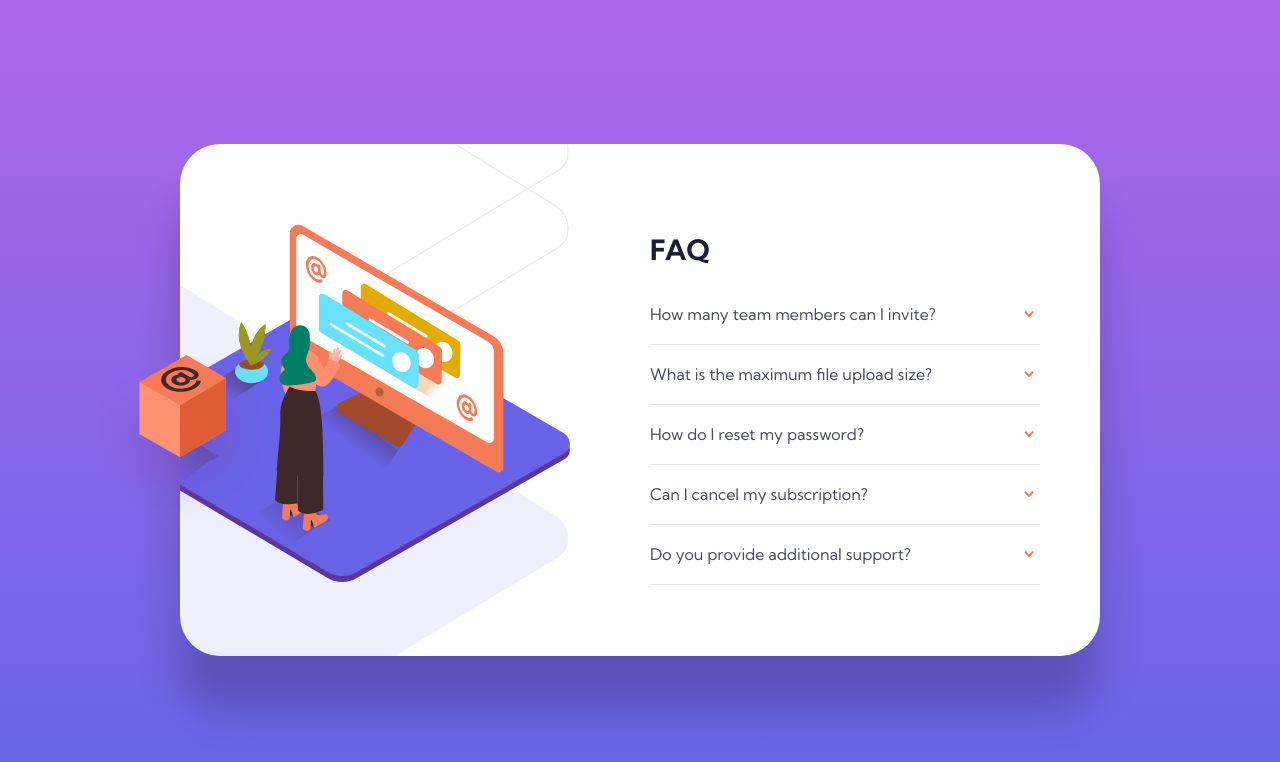
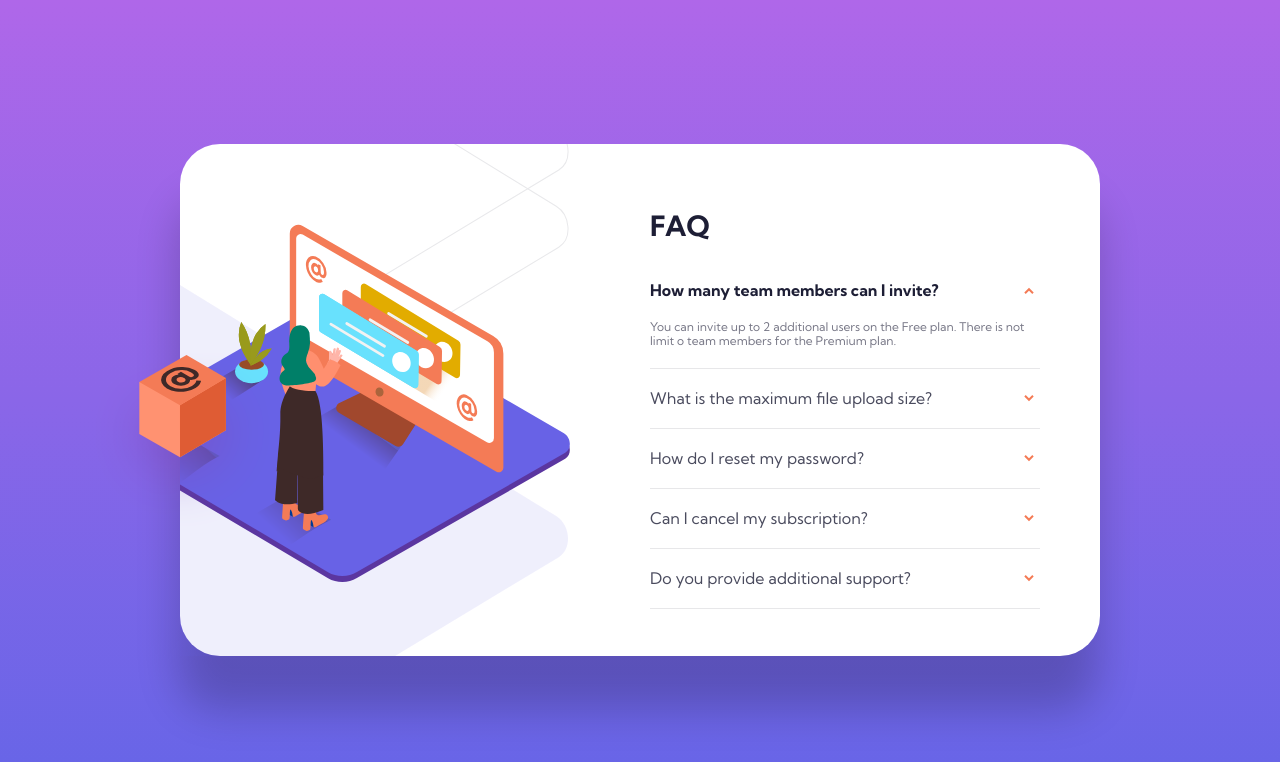
Before and after one commit to RenszCamacho/accordion-card, a website built with Parcel: page src/index.html in a window 1280 px wide. Built offline with nearby package versions, Linux system fonts and the light colour scheme.

Commit message:
Accordion-Card. Functionality Js. Done.

```diff
--- a/src/index.html
+++ b/src/index.html
@@ -45,7 +45,7 @@
           <div class="main__contentFaq">
             <h1 class="main__title">FAQ</h1>
 
-            <div class="main__wrapQuestion">
+            <div class="main__wrapQuestion active">
               <div class="main__container">
                 <p class="main__question">
                   How many team members can I invite?
--- a/src/vendor/main.js
+++ b/src/vendor/main.js
@@ -1,7 +1,10 @@
-const wrapQuestion = document.querySelectorAll(".main__wrapQuestion");
+let contentFaq = document.querySelector(".main__contentFaq");
+let wrapQuestion = document.querySelectorAll(".main__wrapQuestion");
 
 wrapQuestion.forEach((el) => {
   el.addEventListener("click", () => {
+    contentFaq.querySelector(".active").classList.remove("active");
+
     el.classList.toggle("active");
   });
 });
```
